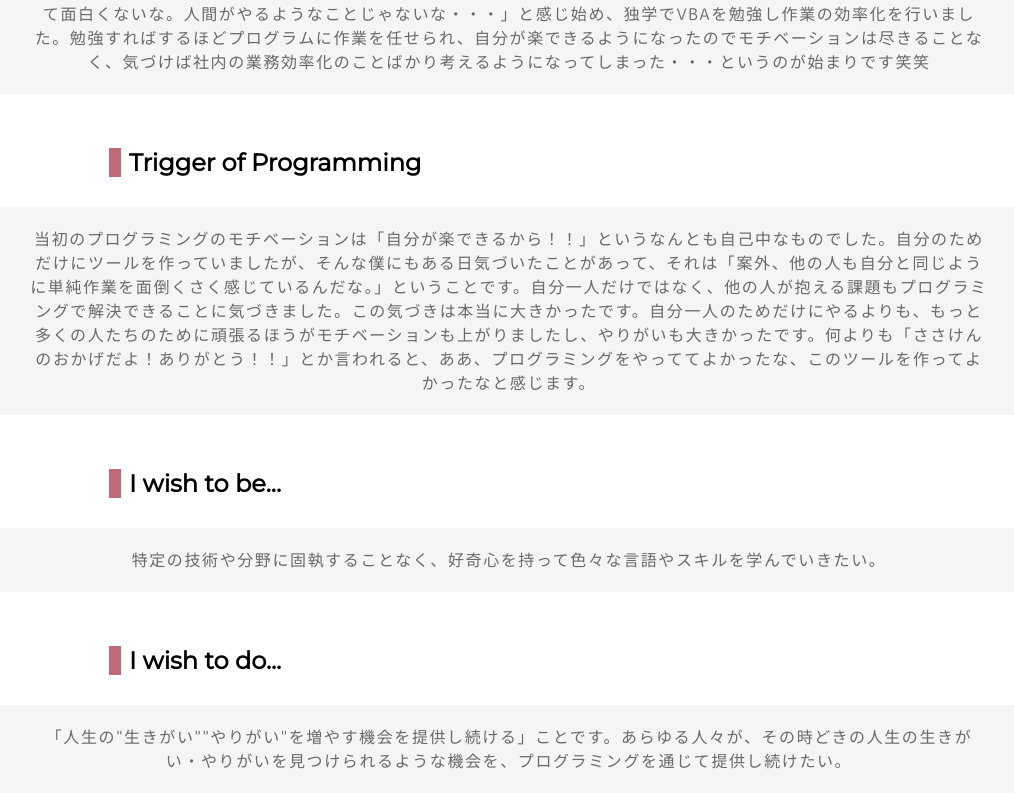
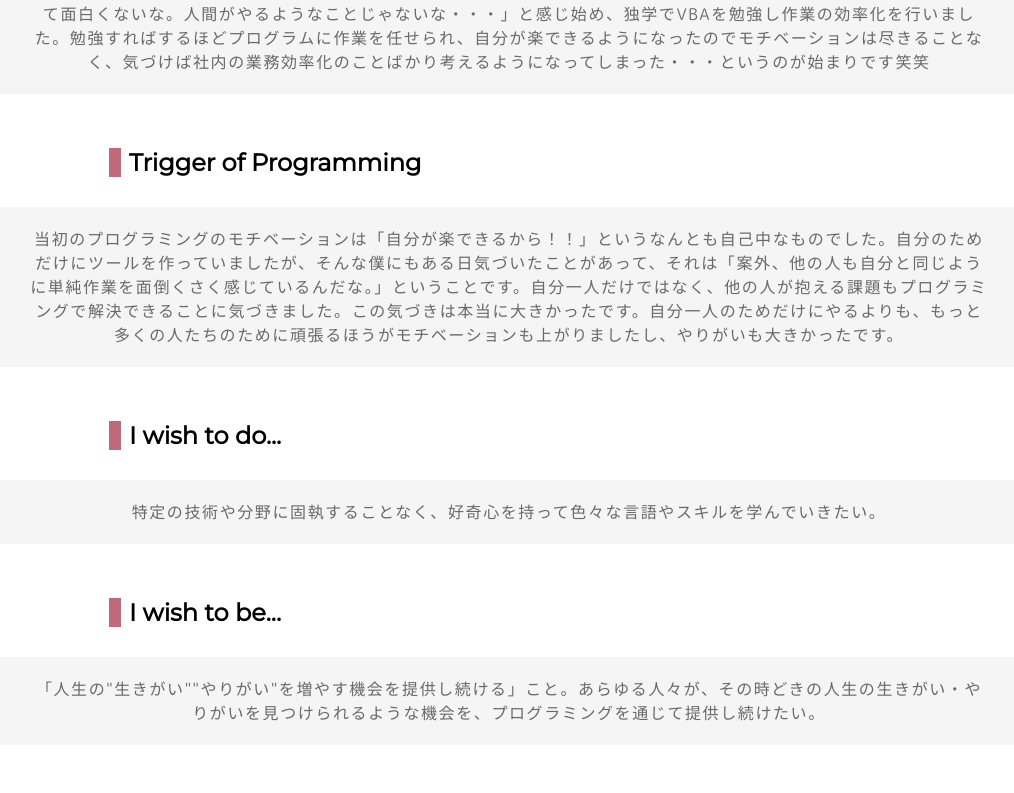
Before and after one commit to sasakenken33/myportfolio, a Vue app: page /thought in a window 1280 px wide. Shown: the part 272-1065 px from the top of the page, without its empty margins (131-1145 px from the left). After the commit the page ends 1017 px from the top, so only its background shows below. Built offline with nearby package versions, Linux system fonts and the light colour scheme.

Commit message:
テキスト変更

```diff
--- a/src/views/Thought.vue
+++ b/src/views/Thought.vue
@@ -16,7 +16,17 @@
       </div>
       <div class="content">
         <div class="text">
-          <p>当初のプログラミングのモチベーションは「自分が楽できるから！！」というなんとも自己中なものでした。自分のためだけにツールを作っていましたが、そんな僕にもある日気づいたことがあって、それは「案外、他の人も自分と同じように単純作業を面倒くさく感じているんだな。」ということです。自分一人だけではなく、他の人が抱える課題もプログラミングで解決できることに気づきました。この気づきは本当に大きかったです。自分一人のためだけにやるよりも、もっと多くの人たちのために頑張るほうがモチベーションも上がりましたし、やりがいも大きかったです。何よりも「ささけんのおかげだよ！ありがとう！！」とか言われると、ああ、プログラミングをやっててよかったな、このツールを作ってよかったなと感じます。</p>
+          <p>当初のプログラミングのモチベーションは「自分が楽できるから！！」というなんとも自己中なものでした。自分のためだけにツールを作っていましたが、そんな僕にもある日気づいたことがあって、それは「案外、他の人も自分と同じように単純作業を面倒くさく感じているんだな。」ということです。自分一人だけではなく、他の人が抱える課題もプログラミングで解決できることに気づきました。この気づきは本当に大きかったです。自分一人のためだけにやるよりも、もっと多くの人たちのために頑張るほうがモチベーションも上がりましたし、やりがいも大きかったです。</p>
+        </div>
+      </div>
+    </article>
+    <article class="post">
+      <div class="container">
+        <h1>I wish to do...</h1>
+      </div>
+      <div class="content">
+        <div class="text">
+          <p>特定の技術や分野に固執することなく、好奇心を持って色々な言語やスキルを学んでいきたい。</p>
         </div>
       </div>
     </article>
@@ -26,17 +36,7 @@
       </div>
       <div class="content">
         <div class="text">
-          <p>特定の技術や分野に固執することなく、好奇心を持って色々な言語やスキルを学んでいきたい。</p>
-        </div>
-      </div>
-    </article>
-    <article class="post">
-      <div class="container">
-        <h1>I wish to do...</h1>
-      </div>
-      <div class="content">
-        <div class="text">
-          <p>「人生の"生きがい""やりがい"を増やす機会を提供し続ける」ことです。あらゆる人々が、その時どきの人生の生きがい・やりがいを見つけられるような機会を、プログラミングを通じて提供し続けたい。</p>
+          <p>「人生の"生きがい""やりがい"を増やす機会を提供し続ける」こと。あらゆる人々が、その時どきの人生の生きがい・やりがいを見つけられるような機会を、プログラミングを通じて提供し続けたい。</p>
         </div>
       </div>
     </article>
```
